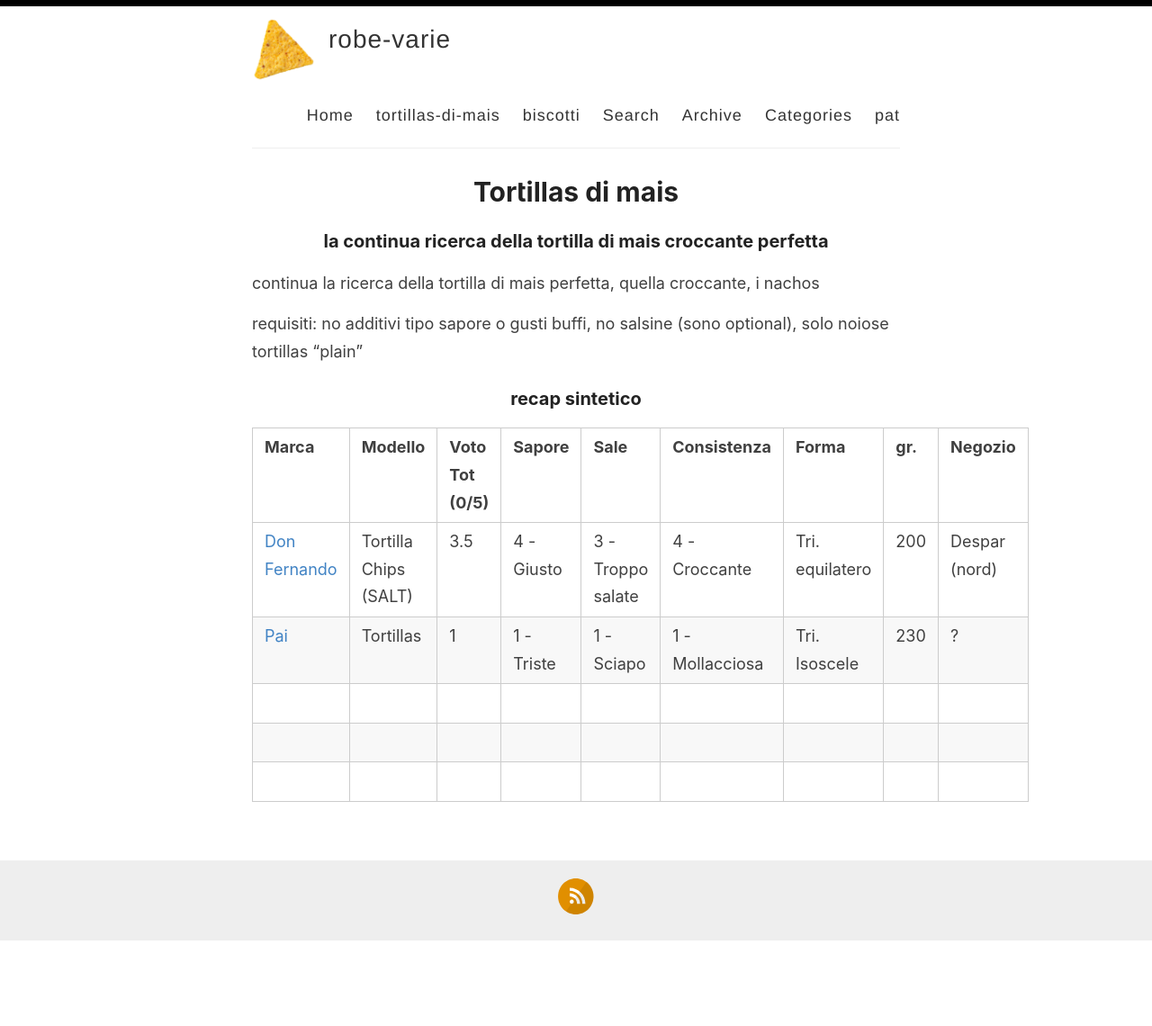
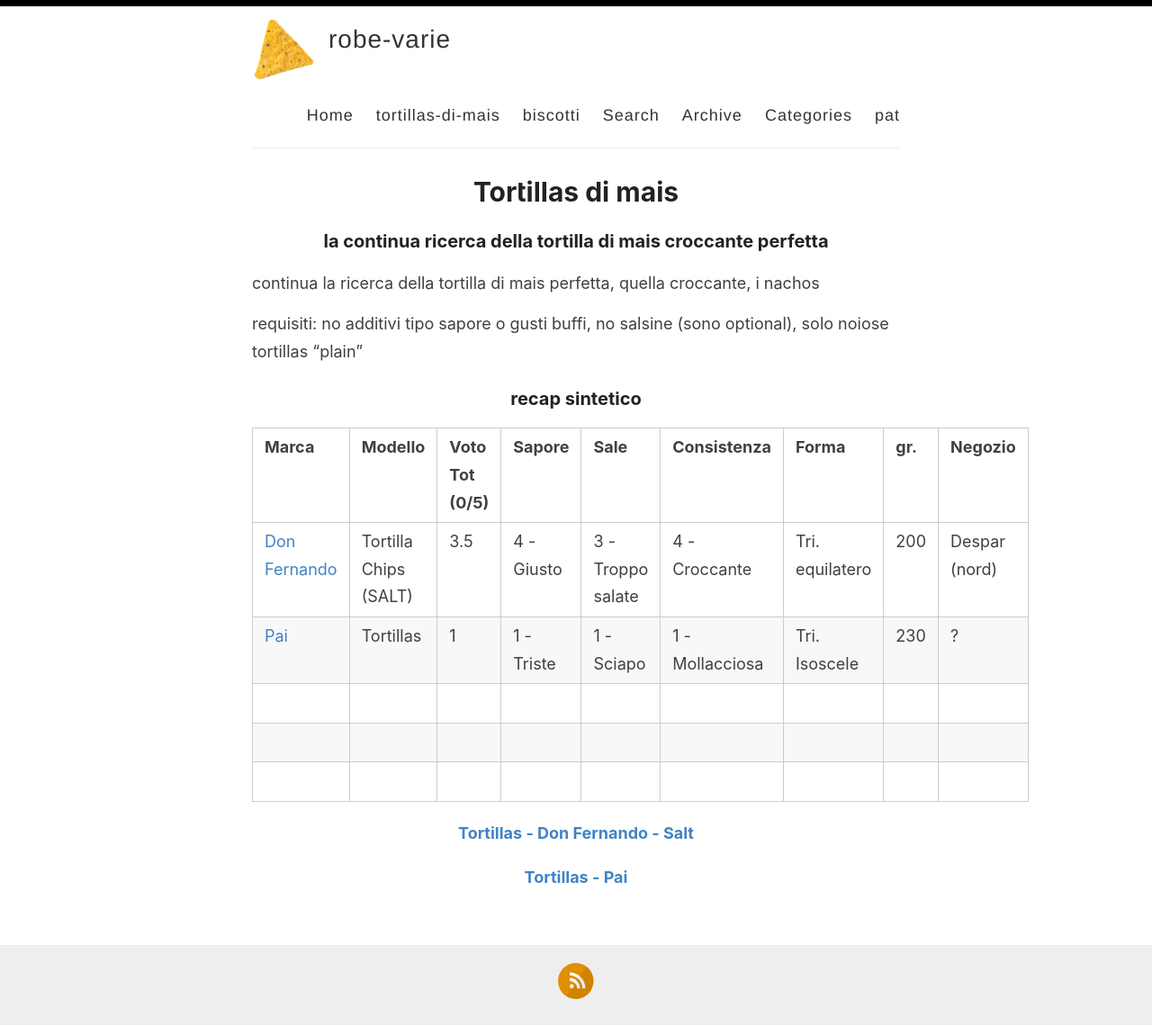
Before and after one commit to robe-varie/robe-varie.github.io, a Jekyll site: the page built from _pages/tortillas-di-mais.md, in a window 1280 px wide. Shown: the whole page at 90% size. Built offline with Jekyll 4.4.1, drawn with Linux system fonts in a browser that asks for light colours; before the commit the page ends 1046 px from its top, so only the background shows below that.

Commit message:
Update tortillas-di-mais.md

```diff
--- a/_pages/tortillas-di-mais.md
+++ b/_pages/tortillas-di-mais.md
@@ -28,13 +28,13 @@ requisiti: no additivi tipo sapore o gusti buffi, no salsine (sono optional), so
 
   <div class="archive-group">
 
-    <div id="#{{ tortillas | slugize }}"></div>
+    <div id="#{{ Tortillas | slugize }}"></div>
     <p></p>
 
-    <h3 class="category-head">{{ tortillas }}</h3>
-    <a name="{{ tortillas | slugize }}"></a>
+    <h3 class="category-head">{{ Tortillas }}</h3>
+    <a name="{{ Tortillas | slugize }}"></a>
 
-    {% for post in site.categories.tortillas %}
+    {% for post in site.categories.Tortillas %}
     <article class="archive-item">
       <h4><a href="{{ site.baseurl }}{{ post.url }}">{% if post.title and post.title != "" %}{{post.title}}{% else %}{{post.excerpt |strip_html}}{%endif%}</a></h4>
     </article>
```
